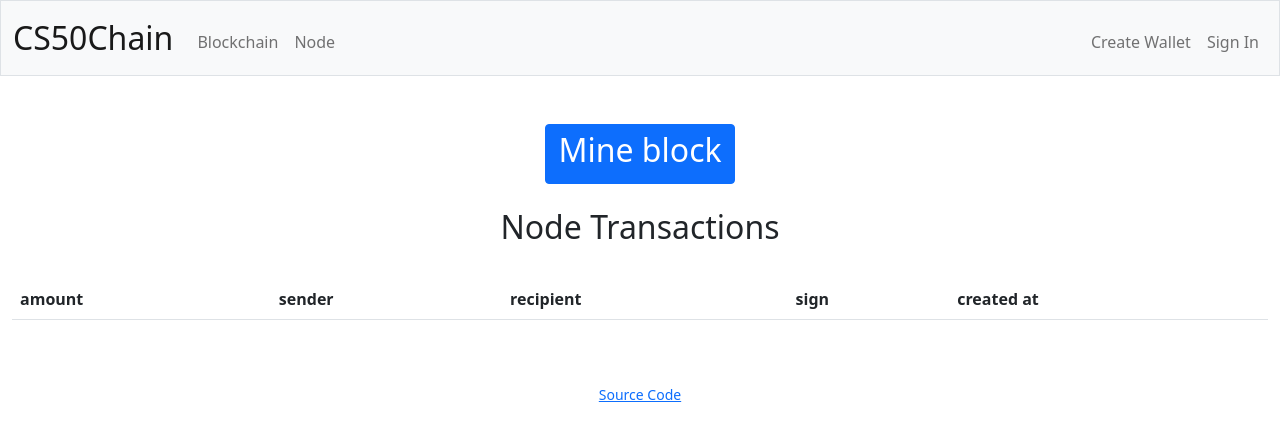
After one commit to victorabarros/CS50chain, a Flask app: page /node in a window 1280 px wide. The commit adds this page. Shown: the top 441 px of the page. Run offline with Flask 2, Linux system fonts and the light colour scheme; lists and menus that the app fills with data are empty.

Commit message:
add node page

```diff
--- a/app.py
+++ b/app.py
@@ -76,6 +76,14 @@ def blockchain():
     return render_template("blockchain.html", blockchain=chain)
 
 
+@app.route("/node", methods=["GET", "POST"])
+def handler_node():
+    if request.method == "POST":
+        mine_block()
+    node = get_node()[0].get_json()
+    return render_template("node.html", transactions=node["transactions"])
+
+
 @app.route("/api/node")
 def get_node():
     return jsonify(node.to_dict()), 200
--- a/templates/blockchain.html
+++ b/templates/blockchain.html
@@ -4,6 +4,7 @@ main %}
   <thead>
     <tr>
       <th class="text-start">id</th>
+      <th class="text-start">created at</th>
       <th class="text-start">hash</th>
       <th class="text-start">nonce</th>
       <th class="text-start">data</th>
@@ -13,6 +14,7 @@ main %}
     {% for block in blockchain %}
     <tr>
       <td class="text-start">{{ block["id"] }}</td>
+      <td class="text-start">{{ block["created_at"] }}</td>
       <td class="text-start">{{ block["hash"] }}</td>
       <td class="text-start">{{ block["nonce"] }}</td>
       <td class="text-start">{{ block["data"] }}</td>
--- a/templates/layout.html
+++ b/templates/layout.html
@@ -45,10 +45,10 @@
           {% if session["user_id"] %}
           <ul class="navbar-nav me-auto mt-2">
             <li class="nav-item"><a class="nav-link" href="/blockchain">Blockchain</a></li>
+            <li class="nav-item"><a class="nav-link" href="/node">Node</a></li>
             <!--
               TODO:
               (TODO blockchain and node should be possible see even not signed)
-              <li class="nav-item"><a class="nav-link" href="/node">Node</a></li>
               <li class="nav-item"><a class="nav-link" href="/wallet">Wallet</a></li>
               <li class="nav-item"><a class="nav-link" href="/transaction">Transaction</a></li>
             -->
@@ -59,6 +59,7 @@
           {% else %}
           <ul class="navbar-nav me-auto mt-2">
             <li class="nav-item"><a class="nav-link" href="/blockchain">Blockchain</a></li>
+            <li class="nav-item"><a class="nav-link" href="/node">Node</a></li>
           </ul>
           <ul class="navbar-nav ms-auto mt-2">
             <li class="nav-item"><a class="nav-link" href="/register">Create Wallet</a></li>
--- /dev/null
+++ b/templates/node.html
@@ -0,0 +1,36 @@
+{% extends "layout.html" %} {% block title %} Node {% endblock %} {% block main
+%}
+
+<form action="/node" method="post">
+  <button class="btn btn-primary" type="submit">
+    <h2>Mine block</h2>
+  </button>
+</form>
+
+<br />
+<h2>Node Transactions</h2>
+<br />
+
+<table class="table table-striped">
+  <thead>
+    <tr>
+      <th class="text-start">amount</th>
+      <th class="text-start">sender</th>
+      <th class="text-start">recipient</th>
+      <th class="text-start">sign</th>
+      <th class="text-start">created at</th>
+    </tr>
+  </thead>
+  <tbody>
+    {% for transaction in transactions %}
+    <tr>
+      <td class="text-start">{{ transaction["amount"] }}</td>
+      <td class="text-start">{{ transaction["sender_public_key"][:32] }}</td>
+      <td class="text-start">{{ transaction["recipient_public_key"][:32] }}</td>
+      <td class="text-start">{{ transaction["sign"][:32] }}</td>
+      <td class="text-start">{{ transaction["created_at"] }}</td>
+    </tr>
+    {% endfor %}
+  </tbody>
+</table>
+{% endblock %}
```
